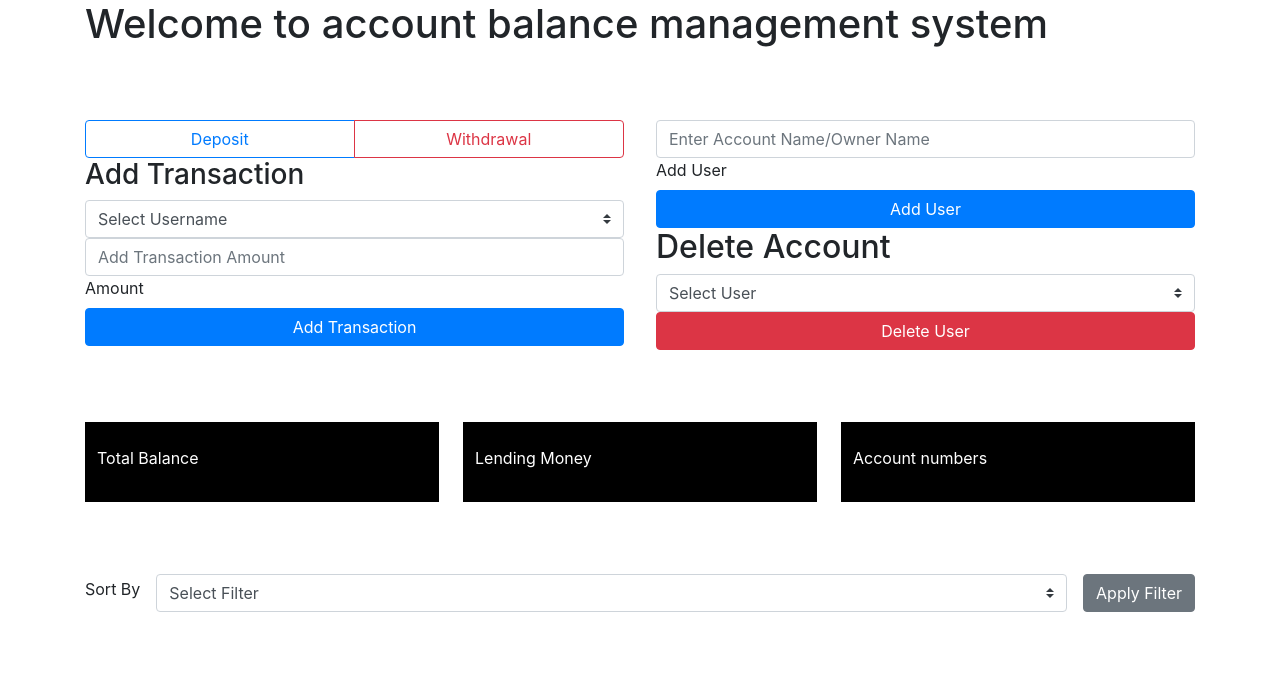
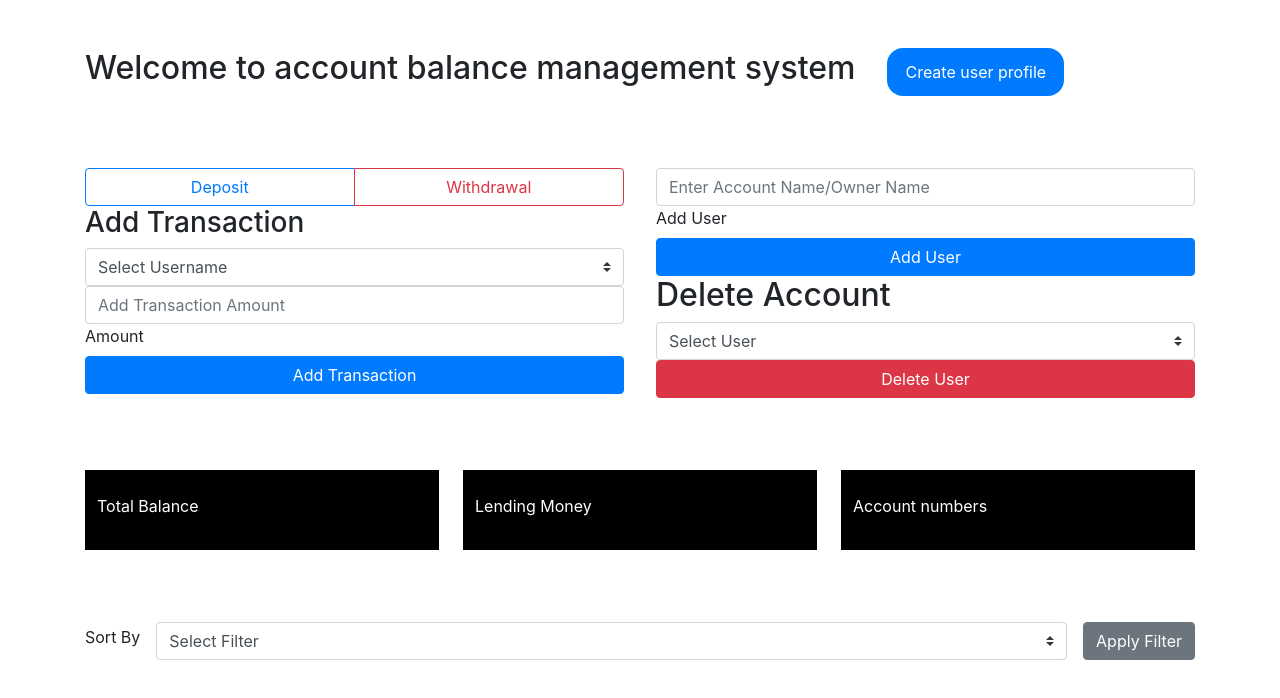
Before and after one commit to Pingping1004/bank-account-project, a plain HTML site: page public/index.html in a window 1280 px wide. Drawn offline with nearby package versions, Linux system fonts and the light colour scheme.

Commit message:
add href link to signup

```diff
--- a/public/css/styles.css
+++ b/public/css/styles.css
@@ -22,6 +22,29 @@ section {
     text-align: center;
 }
 
+.password-reminder {
+    font-weight: 500;
+    color: crimson;
+    font-size: 24px;
+}
+.page-title {
+    display: flex;
+    align-items: center;
+    margin-top: 3rem;
+}
+
+.title-heading {
+    font-size: 32px;
+    margin-right: 32px;
+}
+.create-user {
+    text-decoration: none;
+    padding: 12px 18px;
+    background-color: #007bff;
+    color: white;
+    border-radius: 1rem;
+    /* justify-self: center; */
+}
 /*-----------------------------Sign Up and Login page section end here---------------------------- */
 
 .panel {
--- a/public/index.html
+++ b/public/index.html
@@ -17,7 +17,10 @@
 
 <body>
     <div class="container">
-        <h1>Welcome to account balance management system</h1>
+        <div class="page-title">
+            <h1 class="title-heading">Welcome to account balance management system</h1>
+            <a class="create-user" href="signup.html">Create user profile</a>
+        </div>
         <section class="panel">
             <!-- left panel -->
             <div class="left-panel">
```
Also changed, not shown: public/signup.html (+1 -1 lines).
